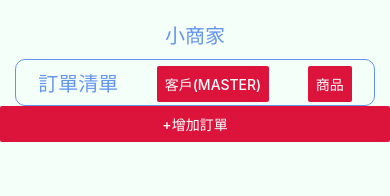
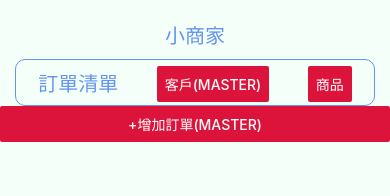
Before and after one commit to ericleong213/Buy, a React Native app: screen / in a window 390 px wide. Shown: the top 196 px of the page. Built offline with nearby package versions, Linux system fonts and the light colour scheme.

Commit message:
use git extension in vs, 訂單(master)

```diff
--- a/component/OrderScreen.js
+++ b/component/OrderScreen.js
@@ -19,7 +19,7 @@
         <Button title="商品" onPress={props.goGood} color="crimson" />
       </View>
       <Button
-        title="+增加訂單"
+        title="+增加訂單(master)"
         onPress={() => setVisible(true)}
         color="crimson"
       />
```
